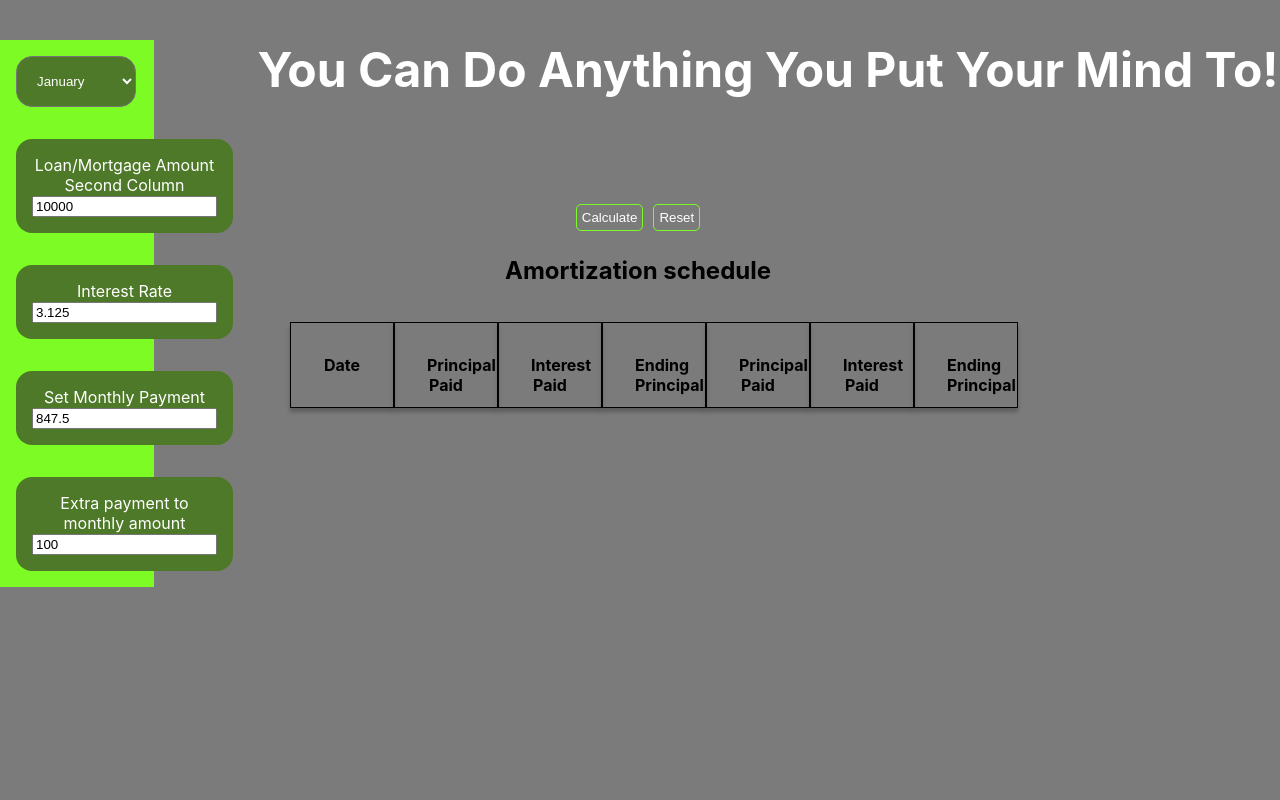
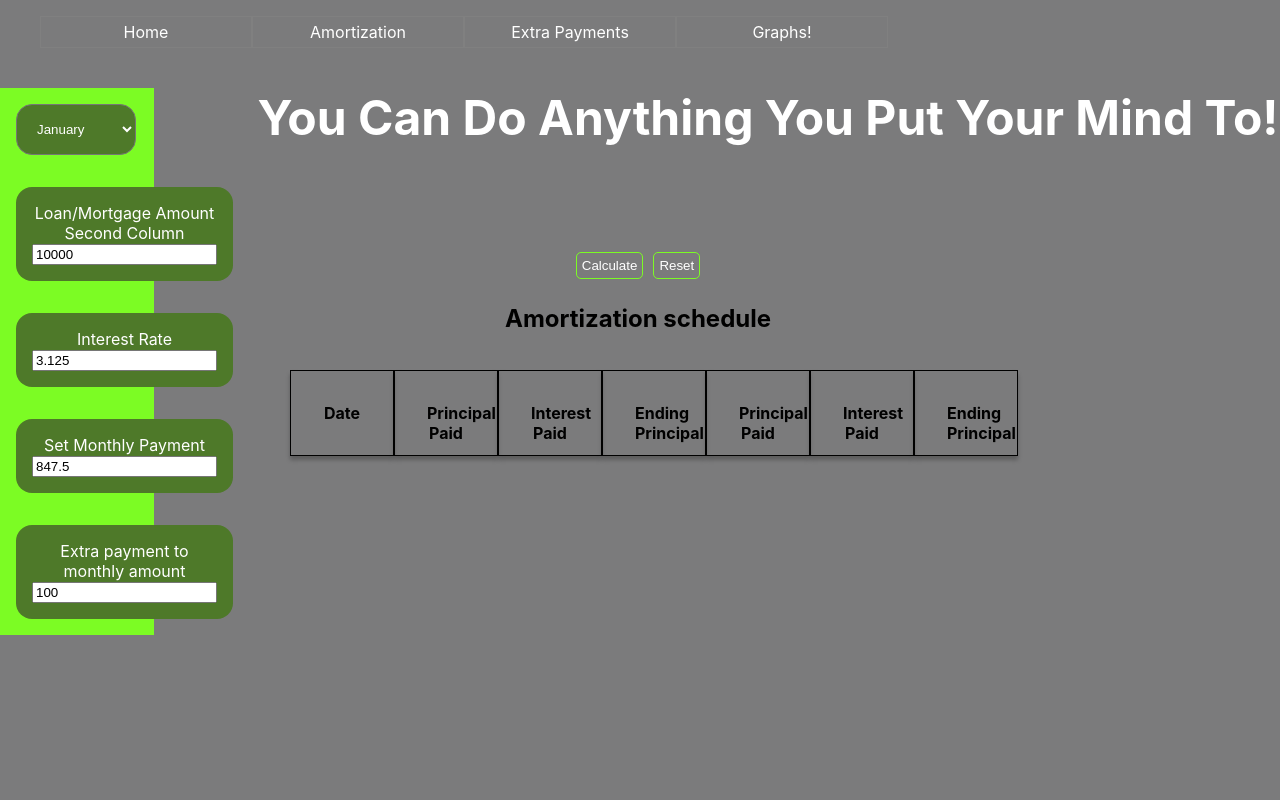
Before and after one commit to saykaren/DebtFree, a React (Create React App) app: page / in a window 1280 px wide. Shown: the top 800 px of the page. Built offline with nearby package versions, Linux system fonts and the light colour scheme.

Commit message:
Trying router with publishing...

```diff
--- a/src/components/app/App.js
+++ b/src/components/app/App.js
@@ -12,45 +12,46 @@ import MainStateApp from './MainStateApp';
 
 const App = ()=>{
   return(
-    <MainStateApp />
-    // <Router>
-    // <div className="App">
-    //     <header className="App-header">
-    //       <ul>
-    //         <li>
-    //           <Link to="/">Home</Link>
-    //         </li>
-    //         <li>
-    //           <Link to={
-    //             {
-    //               pathname: "/Amortization",
-    //               state: {
+    <>
+    {/* <MainStateApp /> */}
+    <Router>
+    <div className="App">
+        <header className="App-header">
+          <ul>
+            <li>
+              <Link to="/">Home</Link>
+            </li>
+            <li>
+              <Link to={
+                {
+                  pathname: "/Amortization",
+                  state: {
 
-    //                 from:"./MainStateApp.js"
-    //               }
-    //             }
-    //           }>Amortization</Link>
-    //         </li>
-    //         <li>
-    //           <Link to="/Extra_Payments">Extra Payments</Link>
-    //         </li>
-    //         <li>
-    //           <Link to="/Graphs/Welcome/User">Graphs!</Link>
-    //         </li>
-    //       </ul>
-    //     </header>
-    //       <section id="main">
-    //         <Switch>
-    //           <Route exact path="/" component={Home}/>
-    //           <Route exact path="/Amortization" component={Amortization} />
-    //           <Route exact path="/Extra_Payments" component={ExtraPayments}/>
-    //           <Route exact path="/Graphs/:firstname/:lastname" component={Graphs} />
-    //         </Switch>
-    //       </section>
-    //     <Footer />
-    //   </div>
-    // </Router>
-
+                    from:"./MainStateApp.js"
+                  }
+                }
+              }>Amortization</Link>
+            </li>
+            <li>
+              <Link to="/Extra_Payments">Extra Payments</Link>
+            </li>
+            <li>
+              <Link to="/Graphs/Welcome/User">Graphs!</Link>
+            </li>
+          </ul>
+        </header>
+          <section id="main">
+            <Switch>
+              <Route exact path="/" component={Home}/>
+              <Route exact path="/Amortization" component={Amortization} />
+              <Route exact path="/Extra_Payments" component={ExtraPayments}/>
+              <Route exact path="/Graphs/:firstname/:lastname" component={Graphs} />
+            </Switch>
+          </section>
+        <Footer />
+      </div>
+    </Router>
+              </>
   )
 }
 
```
Also changed, not shown: package.json (+6 -2 lines), 1 other file (tests, documents, lock files or other folders).
